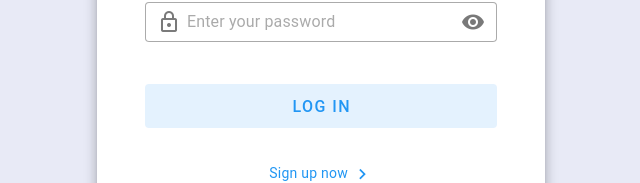
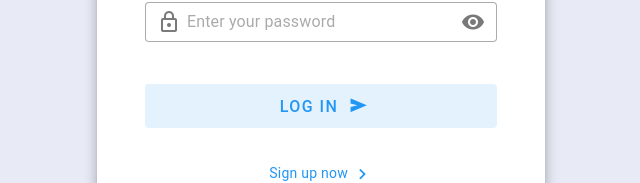
Before and after one commit to fabbio00/WorkNest, a Vue app in the folder worknest-ui/: page /login in a window 1280 px wide. Shown: the part 468-651 px from the top of the page, without its empty margins (319-959 px from the left). Built offline with nearby package versions, Linux system fonts and the light colour scheme.

Commit message:
update icons library and prettify login

```diff
--- a/worknest-ui/index.html
+++ b/worknest-ui/index.html
@@ -3,7 +3,7 @@
   <head>
     <meta charset="UTF-8">
     <link rel="icon" href="/worknest-logo.ico" sizes="256x256">
-    <link href="https://cdn.jsdelivr.net/npm/@mdi/font@5.x/css/materialdesignicons.min.css" rel="stylesheet">
+    <link href="https://cdn.jsdelivr.net/npm/@mdi/font@7.x/css/materialdesignicons.min.css" rel="stylesheet">
     <meta name="viewport" content="width=device-width, initial-scale=1.0">
     <title>WorkNest</title>
   </head>
--- a/worknest-ui/src/views/LoginView.vue
+++ b/worknest-ui/src/views/LoginView.vue
@@ -20,7 +20,7 @@
       <div class="text-subtitle-1 text-medium-emphasis">Account</div>
 
       <v-text-field density="compact" placeholder="Email" prepend-inner-icon="mdi-email-outline"
-        variant="outlined" v-model="email" tabindex="1"></v-text-field>
+        variant="outlined" v-model="email" tabindex="1" color="indigo"></v-text-field>
 
       <div class="text-subtitle-1 text-medium-emphasis d-flex align-center justify-space-between">
         Password
@@ -28,12 +28,12 @@
 
       <v-text-field :append-inner-icon="visible ? 'mdi-eye-off' : 'mdi-eye'" :type="visible ? 'text' : 'password'"
         density="compact" placeholder="Enter your password" prepend-inner-icon="mdi-lock-outline" variant="outlined"
-        @click:append-inner="visible = !visible" v-model="password"  tabindex="2"></v-text-field>
+        @click:append-inner="visible = !visible" v-model="password"  tabindex="2" color="indigo"></v-text-field>
 
       <v-card class="mb-5" color="surface-variant" variant="tonal">
       </v-card>
 
-      <v-btn class="mb-5" color="blue" size="large" variant="tonal" block @click="login()">
+      <v-btn class="mb-5" color="blue" size="large" variant="tonal" block @click="login()" :append-icon="'mdi-send-variant'">
         Log In
       </v-btn>
 
```
